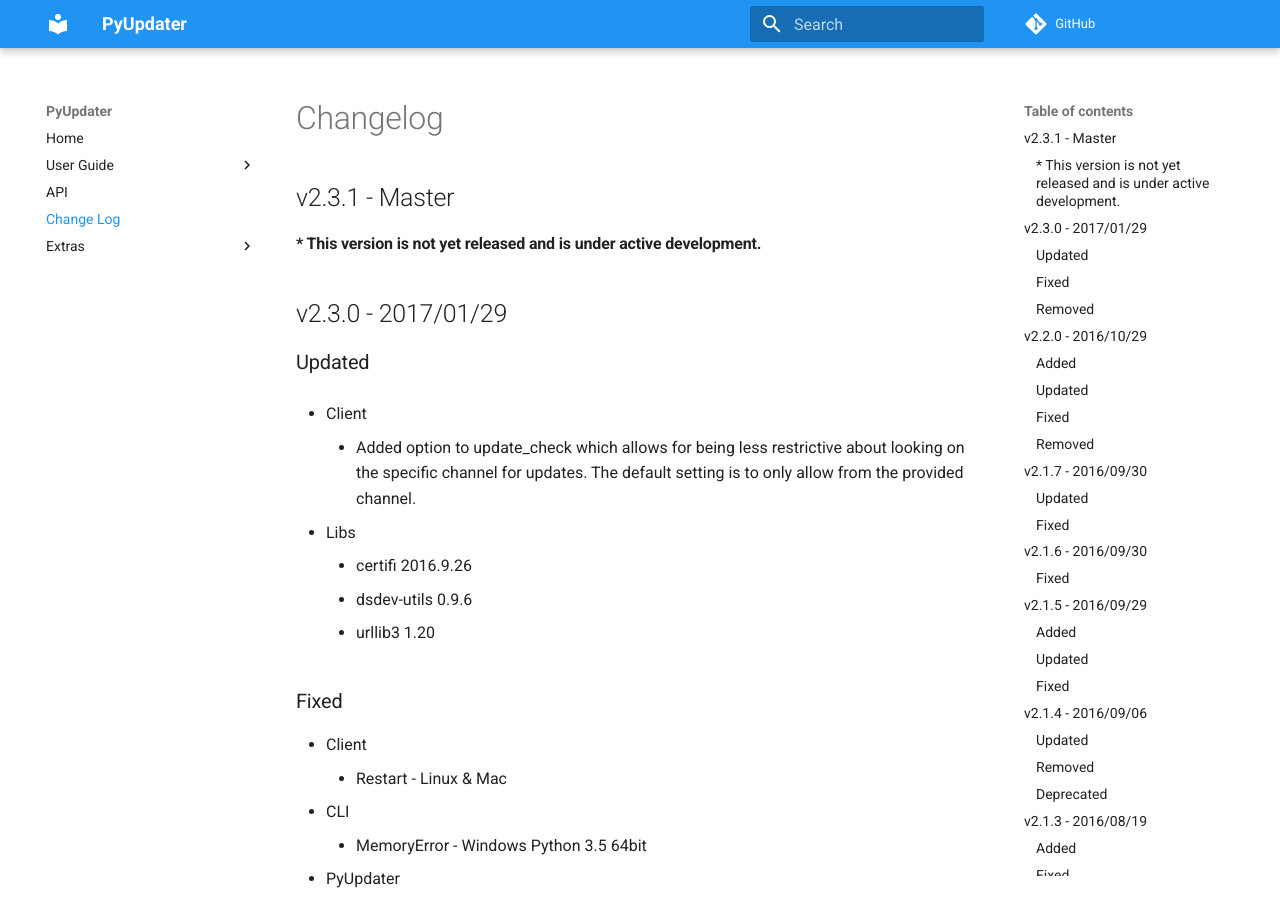
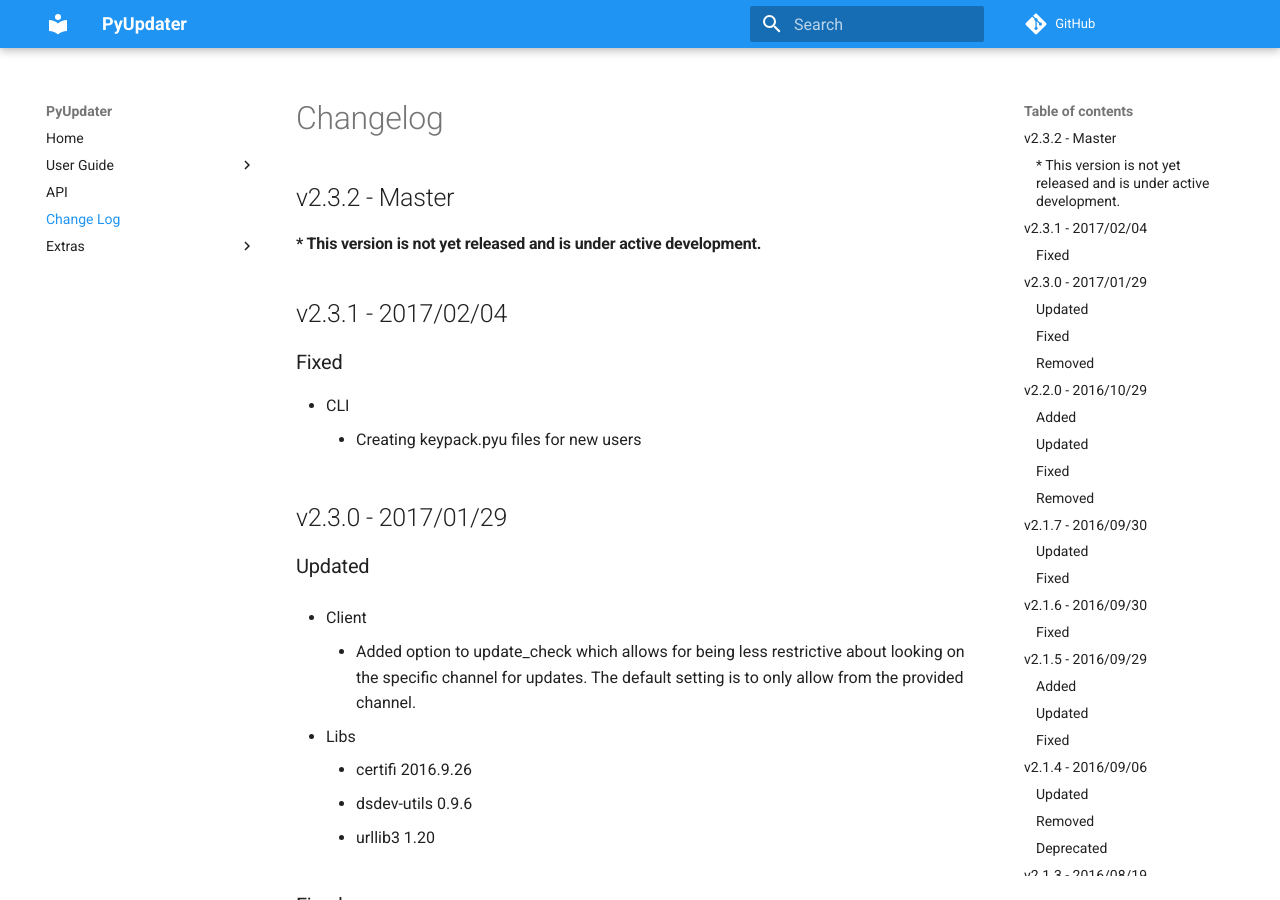
Before and after one commit to Digital-Sapphire/PyUpdater, an MkDocs documentation site: the page built from docs/changelog.md, in a window 1280 px wide and 900 px high. Built offline with MkDocs 1.6.1 and Material for MkDocs 9.7.7, drawn with Linux system fonts in a browser that asks for light colours; comment, search, counter and statistics services are not loaded; old or Windows-style settings are respelled for this version of MkDocs.

Commit message:
Update changelog

```diff
--- a/docs/changelog.md
+++ b/docs/changelog.md
@@ -1,7 +1,15 @@
 # Changelog
 
-## v2.3.1 - Master
+## v2.3.2 - Master
 ####* This version is not yet released and is under active development.
+
+
+## v2.3.1 - 2017/02/04
+
+###Fixed
+
+  - CLI
+    - Creating keypack.pyu files for new users
 
 
 ## v2.3.0 - 2017/01/29
```
